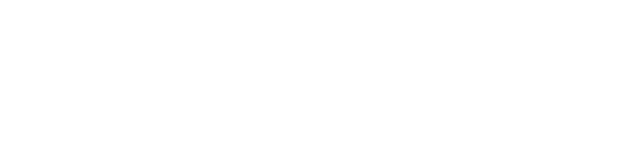
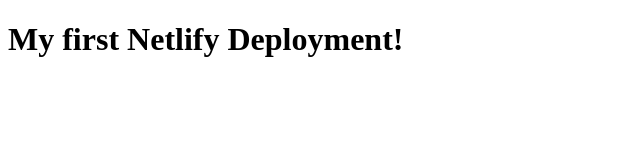
Before and after one commit to GabbeKG/Simple-npm-excercise, a website: page index.html in a window 1280 px wide. Shown: the whole page, without its empty margins (0-640 px from the left). Drawn offline with Linux system fonts and the light colour scheme.

Commit message:
added h1

```diff
--- a/index.html
+++ b/index.html
@@ -5,5 +5,7 @@
     <meta name="viewport" content="width=device-width, initial-scale=1.0" />
     <title>Document</title>
   </head>
-  <body></body>
+  <body>
+    <h1>My first Netlify Deployment!</h1>
+  </body>
 </html>
```
